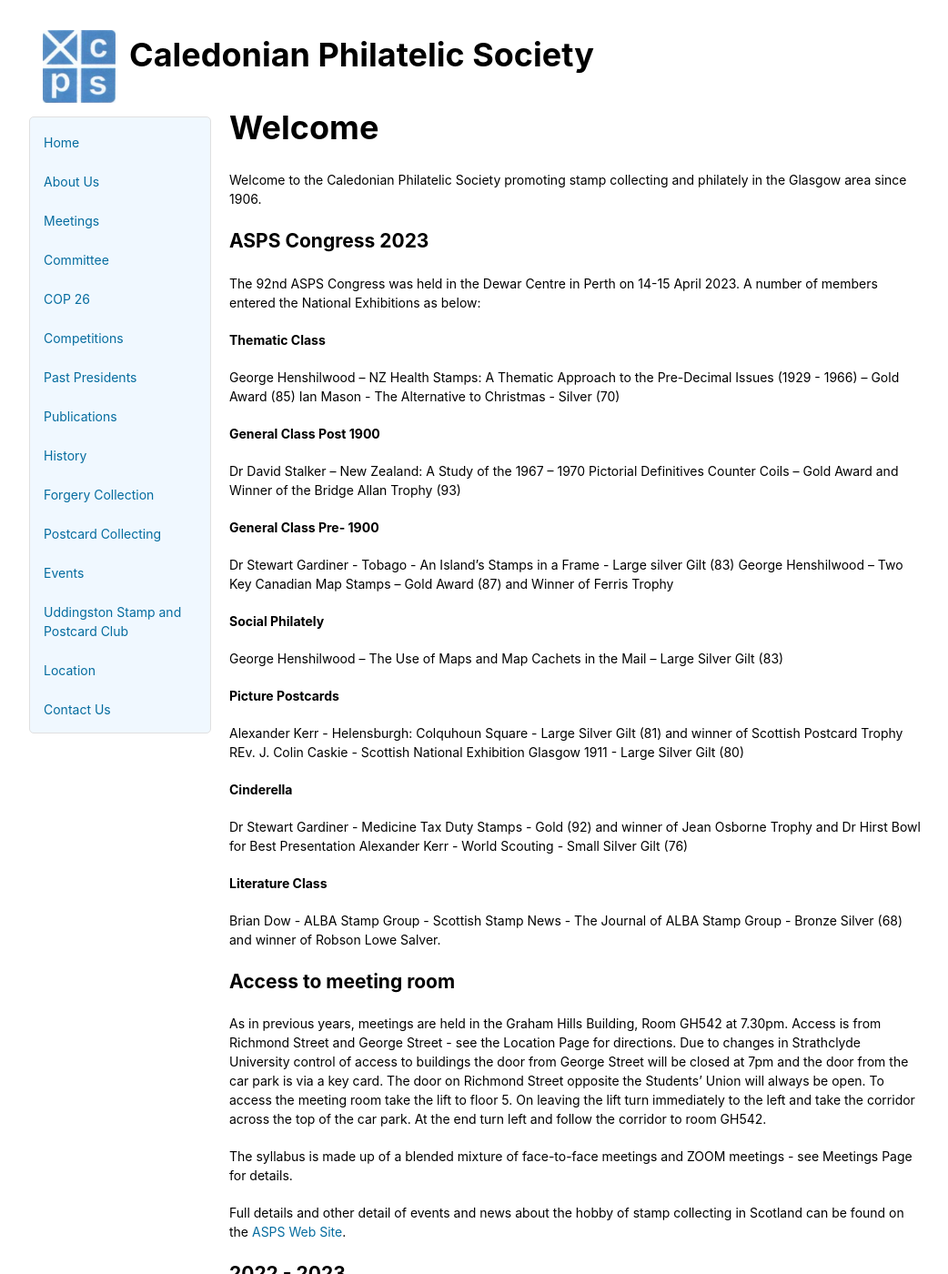
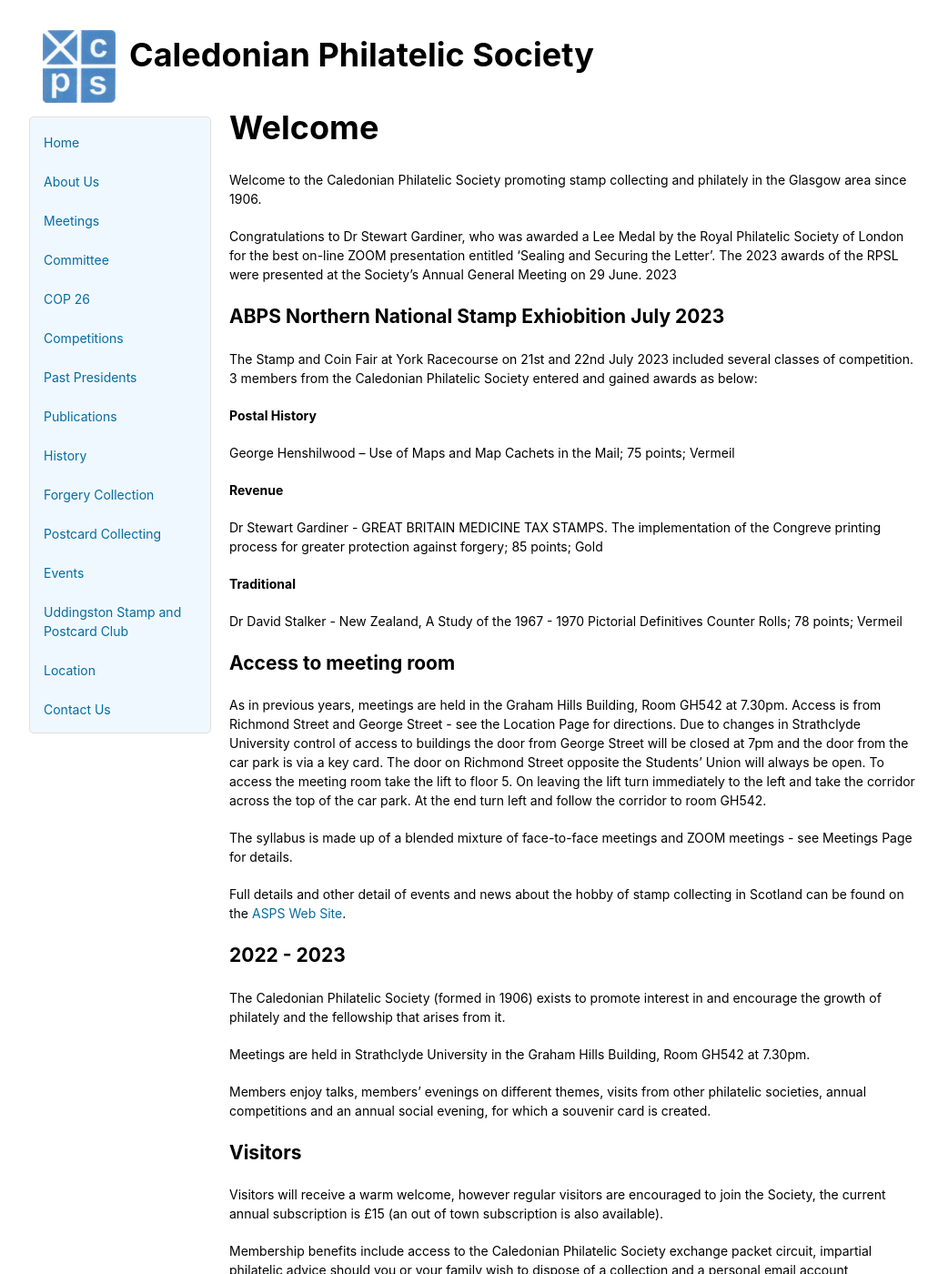
Before and after one commit to astalker/caledonian-stamps, a Jekyll site: the page built from index.md, in a window 1280 px wide and 1400 px high. Shown: the whole window at 91% size, without its empty margins (118-1160 px from the left). Built offline with Jekyll 4.4.1, drawn with Linux system fonts in a browser that asks for light colours; our own code applies the rules of GitHub Pages for plain Markdown files.

Commit message:
York Awards

```diff
--- a/index.md
+++ b/index.md
@@ -2,41 +2,23 @@
 
 Welcome to the Caledonian Philatelic Society promoting stamp collecting and philately in the Glasgow area since 1906.
 
-## ASPS Congress 2023
+Congratulations to Dr Stewart Gardiner, who was awarded a Lee Medal by the Royal Philatelic Society of London for the best on-line ZOOM presentation entitled ‘Sealing and Securing the Letter’. The 2023 awards of the RPSL were presented at the Society’s Annual General Meeting on 29 June. 2023
 
-The 92nd ASPS Congress was held in the Dewar Centre in Perth on 14-15 April 2023. A number of members entered the National Exhibitions as below:
+## ABPS Northern National Stamp Exhiobition July 2023
 
-#### Thematic Class
+The Stamp and Coin Fair at York Racecourse on 21st and 22nd July 2023 included several classes of competition. 3 members from the Caledonian Philatelic Society entered and gained awards as below:
 
-George Henshilwood – NZ Health Stamps: A Thematic Approach to the Pre-Decimal Issues (1929 - 1966) – Gold Award (85)
-Ian Mason - The Alternative to Christmas - Silver (70)
+#### Postal History
 
-#### General Class Post 1900
+George Henshilwood – Use of Maps and Map Cachets in the Mail; 75 points; Vermeil
 
-Dr David Stalker – New Zealand: A Study of the 1967 – 1970 Pictorial Definitives Counter Coils – Gold Award and Winner of the Bridge Allan Trophy (93)
+#### Revenue
 
-#### General Class Pre- 1900
+Dr Stewart Gardiner -  GREAT BRITAIN MEDICINE TAX STAMPS. The implementation of the Congreve printing process for greater protection against forgery; 85 points; Gold
 
-Dr Stewart Gardiner - Tobago - An Island's Stamps in a Frame - Large silver Gilt (83)
-George Henshilwood – Two Key Canadian Map Stamps – Gold Award (87) and Winner of Ferris Trophy
+#### Traditional
 
-#### Social Philately
-
-George Henshilwood – The Use of Maps and Map Cachets in the Mail – Large Silver Gilt (83)
-
-#### Picture Postcards
-
-Alexander Kerr - Helensburgh: Colquhoun Square - Large Silver Gilt (81) and winner of Scottish Postcard Trophy
-REv. J. Colin Caskie - Scottish National Exhibition Glasgow 1911 - Large Silver Gilt (80)
-
-#### Cinderella
-
-Dr Stewart Gardiner - Medicine Tax Duty Stamps - Gold (92) and winner of Jean Osborne Trophy and Dr Hirst Bowl for Best Presentation
-Alexander Kerr  - World Scouting - Small Silver Gilt (76)
-
-#### Literature Class
-
-Brian Dow - ALBA Stamp Group - Scottish Stamp News - The Journal of ALBA Stamp Group - Bronze Silver (68) and winner of Robson Lowe Salver.
+Dr David Stalker - New Zealand, A Study of the 1967 - 1970 Pictorial Definitives Counter Rolls; 78 points; Vermeil
 
 ## Access to meeting room
 
```
